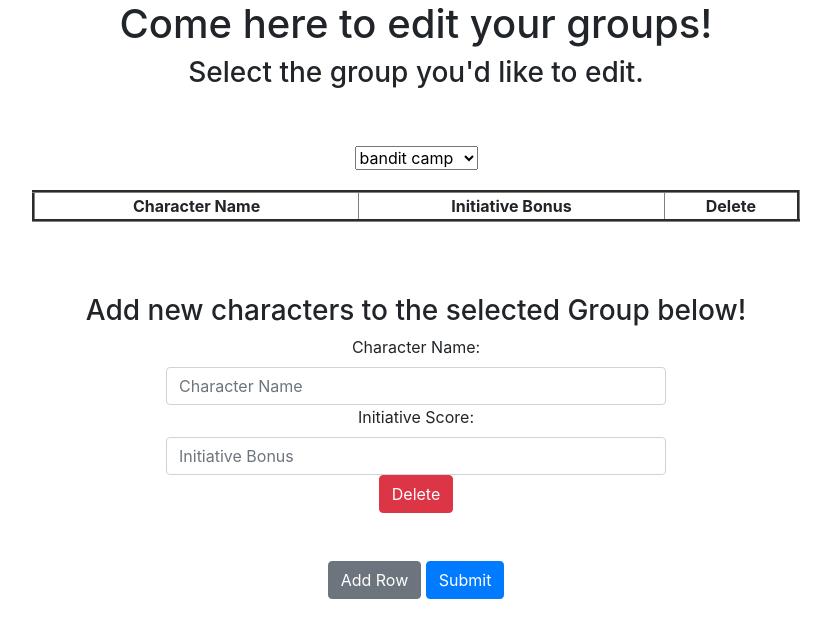
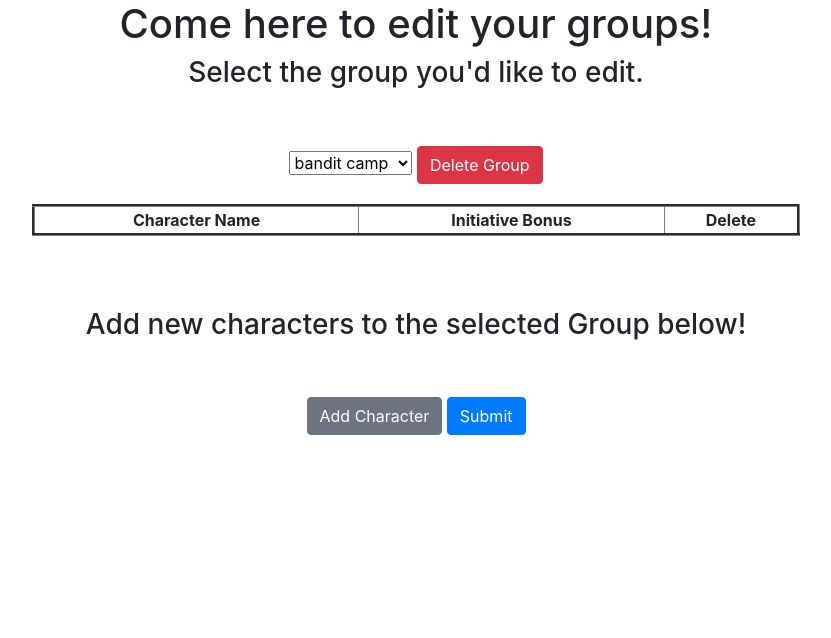
Before and after one commit to AdamJarecki/InitiativeTracker, a Flask app: page /edit-group in a window 1280 px wide. Shown: the part 56-694 px from the top of the page, without its empty margins (224-1055 px from the left). Run offline with Flask 3, Linux system fonts and the light colour scheme; a user stored in the database is signed in; lists and menus that the app fills with data are empty; some libraries are stand-ins or nearby versions.

Commit message:
corrected all edit-groups.html issues

```diff
--- a/Website/views.py
+++ b/Website/views.py
@@ -96,3 +96,14 @@ def delete_character():
         db.session.commit()
         return jsonify({'success': 'Character deleted successfully'}), 200
     return jsonify({'error': 'Character not found'}), 404
+
+
+@views.route('/delete-group/<int:group_id>', methods=['DELETE'])
+@login_required
+def delete_group(group_id):
+    group = Group.query.get_or_404(group_id)
+    if group.user_id != current_user.id:
+        return jsonify({'error': 'Unauthorized'}), 403
+    db.session.delete(group)
+    db.session.commit()
+    return jsonify({'success': 'Group deleted successfully'}), 200
--- a/website/templates/edit-group.html
+++ b/website/templates/edit-group.html
@@ -17,14 +17,14 @@
 
 <div align='center'>
 
-
-
     <form id="groupForm" method="POST" action="{{ url_for('views.edit_group')}}">
         <select name="group" id="groupSelect">
             {% for group in groups %}
                 <option value="{{ group.id }}">{{ group.group_name }}</option>
             {% endfor %}
         </select>
+        <!-- This button will be used to delete the selected group -->
+        <button type="button" id="deleteGroupBtn" class="btn btn-danger">Delete Group</button>
     <!-- This next section adds the table -->
     <div align="center">
         <table id="playersTable" style="width: 60%; margin-top: 20px; border-collapse: collapse;" border="3">
@@ -46,20 +46,15 @@
     <!-- THis next portion adds an 'add character' function to the page -->
     <h3>Add new characters to the selected Group below!</h3>
         <div align='center' id="characters">
-        <div class="character" style="display: inline-block;">
-            <label for="char_name_1">Character Name:</label>
-            <input type="text" id="char_name_1" name="char_name[]" class="form-control" style="width: 500px;" placeholder='Character Name'>
-            <label for="initiative_1">Initiative Score:</label>
-            <input type="number" id="initiative_1" name="initiative[]" class="form-control" placeholder='Initiative Bonus'>
-            <button type="button" class="btn btn-danger delete-row">Delete</button>
-        </div>
+            <!-- Character inputs will be added here dynamically, but will be empty on page load -->
         </div><br><br>
 
         <div align='center'>
-        <button type="button" id="add_row_button" class="btn btn-secondary">Add Row</button>
+            <button type="button" id="add_row_button" class="btn btn-secondary">Add Character</button>
             <button type='submit' class='btn btn-primary'>Submit</button>
         </div>
     </form>
+
 </div>
 
 <br>
@@ -171,18 +166,22 @@ data.characters.forEach(character => {
             <button type="button" class="btn btn-danger delete-row">Delete</button>
         `;
         document.getElementById("characters").appendChild(newRow);
-        attachDeleteHandlers(); // Attach delete button handlers
+        attachDeleteHandlers(); // Make sure new delete buttons are functional
     }
 
-    // Function to attach delete button handlers
+    // Initially, no rows are displayed. The first row is added when the "Add Row" button is clicked.
+    document.getElementById("add_row_button").addEventListener("click", addRow);
+
+    // Since initially no rows are displayed, this might be called on the first row addition
     function attachDeleteHandlers() {
         var deleteButtons = document.querySelectorAll('.delete-row');
         deleteButtons.forEach(function(button) {
             button.addEventListener('click', function() {
-                this.parentNode.remove(); // Remove the parent element (the entire row)
+                this.parentNode.remove();
             });
         });
     }
+
 
     // Add event listener to the "Add Row" button
     document.getElementById("add_row_button").addEventListener("click", addRow);
@@ -191,4 +190,30 @@ data.characters.forEach(character => {
     attachDeleteHandlers();
 </script>
 
+<!-- THis script deletes the selected Group -->
+<script>
+    document.getElementById('deleteGroupBtn').addEventListener('click', function() {
+        var groupId = document.getElementById('groupSelect').value;
+        if (groupId) { // Check if a group is selected
+            if (confirm('Are you sure you want to delete this group?')) { // Confirm with the user
+                fetch(`/delete-group/${groupId}`, {
+                    method: 'DELETE', // Using DELETE method
+                })
+                .then(response => response.json())
+                .then(data => {
+                    if (data.success) {
+                        console.log(data.success);
+                        window.location.reload(); // Reload the page to update the list of groups
+                    } else {
+                        console.error('Error:', data.error);
+                    }
+                })
+                .catch(error => console.error('Error:', error));
+            }
+        } else {
+            alert('Please select a group to delete.');
+        }
+    });
+</script>
+
 {% endblock %}
```
Also changed, not shown: instance/database.db. Lines whose indentation alone changed are shown as unchanged.
